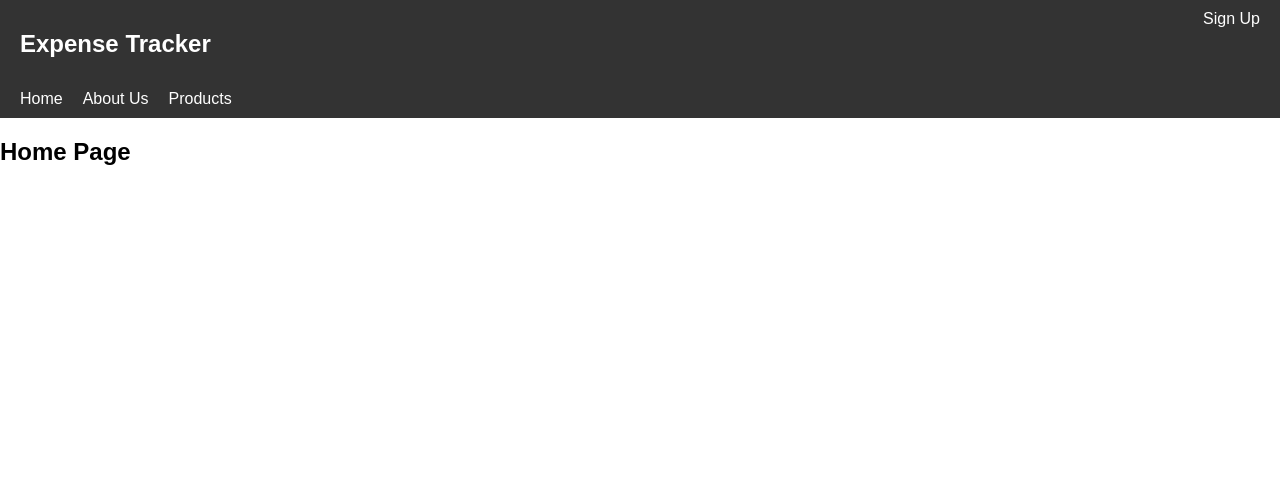
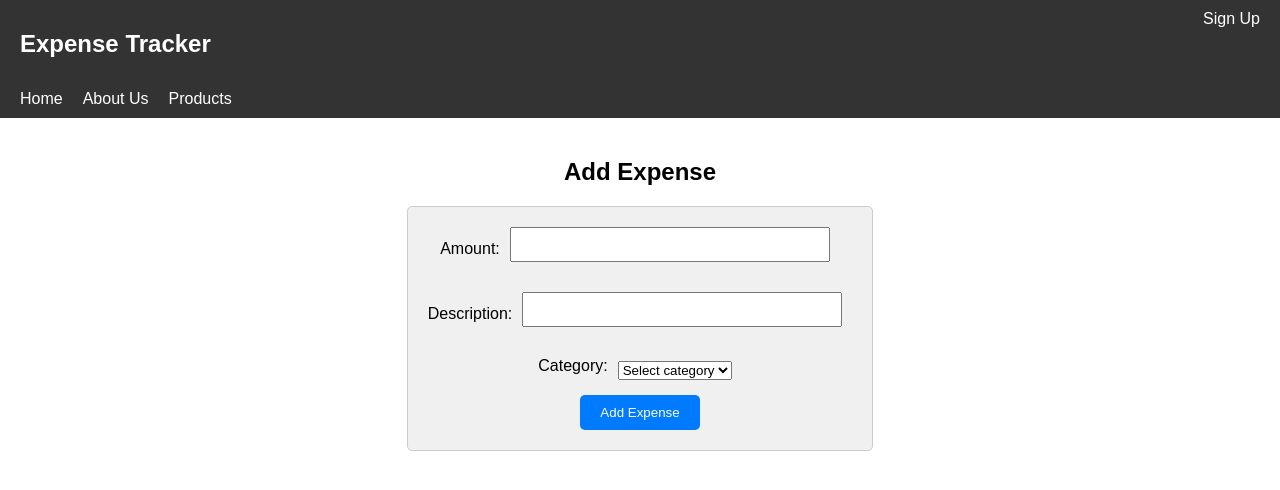
Before and after one commit to shivam2399/exp-tracker, a React (Create React App) app: page / in a window 1280 px wide. Shown: the top 490 px of the page. Built offline with nearby package versions, Linux system fonts and the light colour scheme.

Commit message:
Implement adding expenses

```diff
--- a/src/Components/Home.js
+++ b/src/Components/Home.js
@@ -1,8 +1,31 @@
-import React from 'react'
+import React ,{ useState } from 'react'
 import { Link } from 'react-router-dom';
 
 
 const Home = () => {
+  const [expenses, setExpenses] = useState([])
+  const [expenseData, setExpenseData] = useState({
+    amount: '',
+    description: '',
+    category: ''
+  });
+
+  const handleChange = (e) => {
+    const {name, value} = e.target
+    setExpenseData((prevData) => ({
+      ...prevData,
+      [name]: value
+    }))
+  }
+
+  const handleSubmit = (e) => {
+    e.preventDefault()
+    const newExpense = {...expenseData};
+    setExpenses((prevExpenses) => [...prevExpenses, newExpense]);
+    setExpenseData({ amount: '', description: '', category: '' })
+  }
+
+
   return (
     <>
      <nav style={{ backgroundColor: '#333', color: '#fff', padding: '10px 20px', display: 'flex', justifyContent: 'space-between' }}>
@@ -11,14 +34,51 @@ const Home = () => {
           <Link to="/" style={{ color: '#fff', textDecoration: 'none', marginRight: '20px' }}>Home</Link>
           <Link to="/" style={{ color: '#fff', textDecoration: 'none', marginRight: '20px' }}>About Us</Link>
           <Link to="/" style={{ color: '#fff', textDecoration: 'none', marginRight: '20px' }}>Products</Link>
-
         </div>
         <div>
           <Link to="/signup" style={{ color: '#fff', textDecoration: 'none' }}>Sign Up</Link>
         </div>
       </nav>
+      <div style={{ margin: '20px', display: 'flex', flexDirection: 'column', alignItems: 'center' }}>
+        <h2>Add Expense</h2>
+        <form onSubmit={handleSubmit} style={{ display: 'flex', flexDirection: 'column', alignItems: 'center' }}>
+          <div style={{ marginBottom: '10px', display: 'flex', alignItems: 'center' }}>
+            <label htmlFor="amount" style={{ marginRight: '10px' }}>Amount:</label>
+            <input type="text" id="amount" name="amount" value={expenseData.amount} onChange={handleChange} style={{ marginRight: '10px' }} />
+          </div>
+          <div style={{ marginBottom: '10px', display: 'flex', alignItems: 'center' }}>
+            <label htmlFor="description" style={{ marginRight: '10px' }}>Description:</label>
+            <input type="text" id="description" name="description" value={expenseData.description} onChange={handleChange} style={{ marginRight: '10px' }} />
+          </div>
+          <div style={{ marginBottom: '10px', display: 'flex', alignItems: 'center' }}>
+            <label htmlFor="category" style={{ marginRight: '10px' }}>Category:</label>
+            <select id="category" name="category" value={expenseData.category} onChange={handleChange} style={{ marginRight: '10px' }}>
+              <option value="">Select category</option>
+              <option value="Food">Food</option>
+              <option value="Transportation">Transportation</option>
+              <option value="Entertainment">Entertainment</option>
+              <option value="Utilities">Utilities</option>
+            </select>
+          </div>
+          <button type="submit">Add Expense</button>
+        </form>
+      </div>
         <div>
-    <h2>Home Page</h2>
+          <ul style={{ listStyleType: 'none', padding: 0 }}>
+             {expenses.map((expense, index) => (
+             <li key={index} style={{ marginBottom: '15px', padding: '20px', border: '1px solid #e0e0e0', borderRadius: '8px', boxShadow: '0 2px 4px rgba(0, 0, 0, 0.1)' }}>
+              <div style={{ marginBottom: '10px' }}>
+               <strong>Amount:</strong> {expense.amount}
+              </div>
+              <div style={{ marginBottom: '10px' }}>
+               <strong>Description:</strong> {expense.description}
+              </div>
+              <div>
+               <strong>Category:</strong> {expense.category}
+              </div>
+             </li>
+           ))}
+          </ul>
         </div>
     </>
 
--- a/src/Components/UserDetails.js
+++ b/src/Components/UserDetails.js
@@ -3,10 +3,12 @@ import { FontAwesomeIcon } from "@fortawesome/react-fontawesome";
 import { faGlobe } from "@fortawesome/free-solid-svg-icons";
 import { faGithub } from "@fortawesome/free-brands-svg-icons";
 import AuthContext from "../Store/auth-context";
+import { useNavigate } from "react-router-dom";
 
 const UserDetails = () => {
   const nameRef = useRef();
   const photoRef = useRef();
+  const history = useNavigate()
 
   const authCntx = useContext(AuthContext);
 
@@ -136,6 +138,10 @@ const UserDetails = () => {
 
   }
 
+  const handleAddingExpense = () => {
+    history('/')
+  }
+
   useEffect(() => {
     getUserData();
   }, []);
@@ -183,6 +189,9 @@ const UserDetails = () => {
           {isLoading && <p>Loading...</p>}
         </form>
       </div>
+      <div style={{ display: 'flex', justifyContent: 'center', marginTop: '20px' }}>
+          <button onClick={handleAddingExpense}>Start adding expenses</button>
+        </div>
     </>
   );
 };
```
Lines whose indentation alone changed are shown as unchanged.
